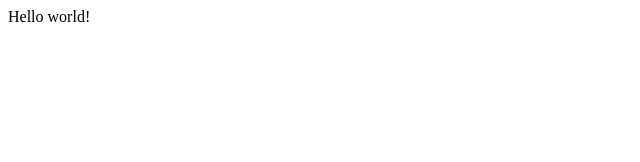
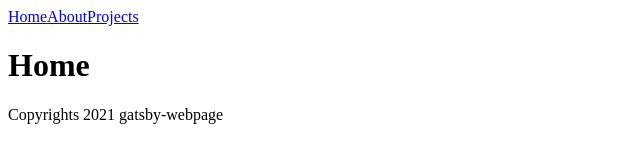
Before and after one commit to Marko221285/Responsive-Webpage, a Gatsby site: page / in a window 1280 px wide. Shown: the whole page, without its empty margins (0-640 px from the left). Built offline with nearby package versions, Linux system fonts and the light colour scheme; Gatsby itself is replaced by a stand-in of ours.

Commit message:
routing and layout

```diff
--- /dev/null
+++ b/src/components/Layout.js
@@ -0,0 +1,17 @@
+import React from 'react'
+import Navbar from './Navbar'
+
+export default function Layout({children}) {
+
+    return (
+        <div className="layout">
+            <Navbar />
+            <div className="content">
+                { children }
+            </div>
+            <footer>
+                <p>Copyrights 2021 gatsby-webpage</p>
+            </footer>
+        </div>
+    )
+}
--- /dev/null
+++ b/src/components/Navbar.js
@@ -0,0 +1,15 @@
+import React from 'react'
+import { Link } from 'gatsby'
+
+export default function Navbar() {
+
+    return (
+        <nav>
+            <div className="links">
+                <Link to='/'>Home</Link>
+                <Link to='/about'>About</Link>
+                <Link to='/projects'>Projects</Link>
+            </div>
+        </nav>
+    )
+}
--- a/src/pages/index.js
+++ b/src/pages/index.js
@@ -1,5 +1,13 @@
-import React from "react"
+import React from 'react'
+import Layout from '../components/Layout'
 
 export default function Home() {
-  return <div>Hello world!</div>
+
+  return (
+    <Layout>
+      <div>
+        <h1>Home</h1>
+      </div>
+    </Layout>
+  )
 }
```
Also changed, not shown: src/pages/404.js (added, +15 -0 lines), src/pages/about.js (added, +13 -0 lines), src/pages/projects/index.js (added, +13 -0 lines).
